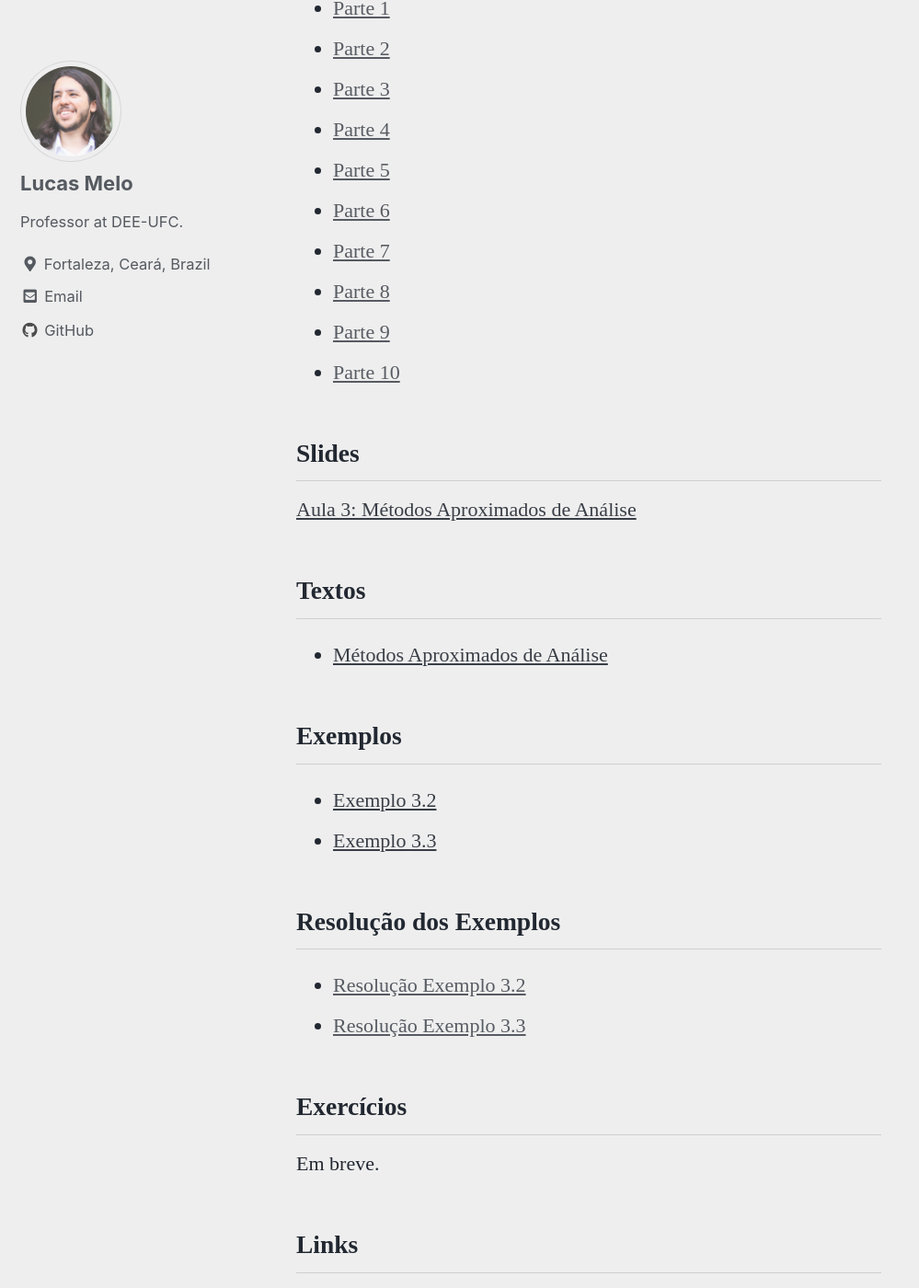
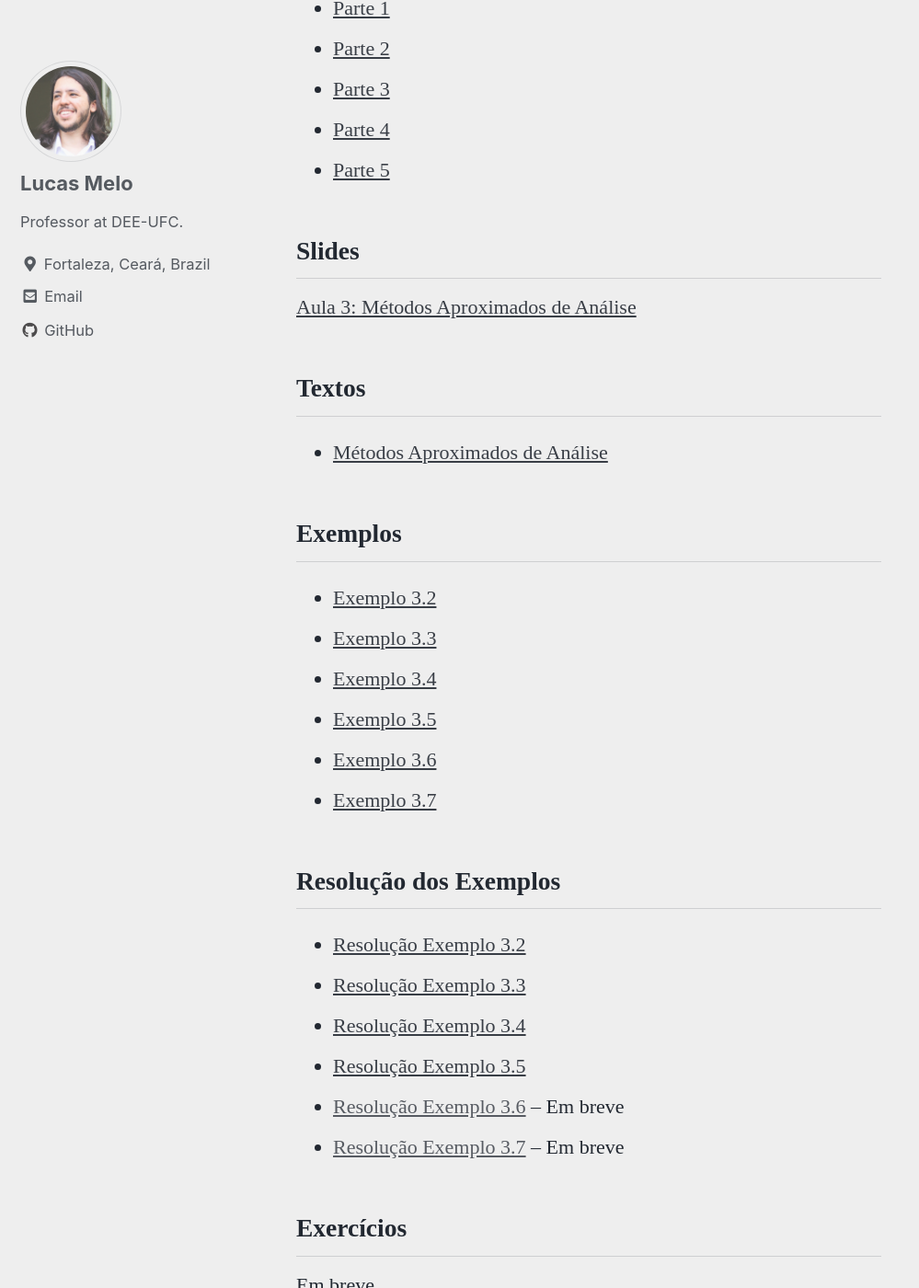
Before and after one commit to lucassm/lucassm.github.io, a Jekyll site: the page built from _teaching/DEE-2021/Unidade-03/index.md, in a window 1280 px wide and 1400 px high, scrolled down 426 px. Shown: the whole window at 92% size, without its empty margins (0-999 px from the left). Built offline with Jekyll 4.4.1, drawn with Linux system fonts in a browser that asks for light colours; cached includes are drawn as plain includes; some web fonts are replaced.

Commit message:
UPDADE: Aula 3 SDEE 2021-1

```diff
--- a/_teaching/DEE-2021/Unidade-03/index.md
+++ b/_teaching/DEE-2021/Unidade-03/index.md
@@ -10,31 +10,33 @@ location: Fortaleza, Brazil
 
 ## Aulas
 Videos com a terceira aula do curso, com o assunto: *Métodos Aproximados de Análise*:
-- [Parte 1]()
-- [Parte 2]()
-- [Parte 3]()
-- [Parte 4]()
-- [Parte 5]()
-- [Parte 6]()
-- [Parte 7]()
-- [Parte 8]()
-- [Parte 9]()
-- [Parte 10]()
-<!-- <p style="color: red">Parte 10 (Previsão para ser postada em: 20/05/21)</p> -->
+- [Parte 1](https://drive.google.com/file/d/1BMN7-QYH9Gawo_jTBnooV_t6lXIT04RQ/view?usp=sharing)
+- [Parte 2](https://drive.google.com/file/d/1eZSPeKKxUMyVejRo2MUtaLombWJYGdCw/view?usp=sharing)
+- [Parte 3](https://drive.google.com/file/d/11qfh0-FlG0yUihPMIgV1A6AzPHeFpSL2/view?usp=sharing)
+- [Parte 4](https://drive.google.com/file/d/1Eui8TBkodggi0FTUZegxSzqqAM7JcqVP/view?usp=sharing)
+- [Parte 5](https://drive.google.com/file/d/1_fNvnLvSKU_OtqxWJcc9Cz4jE9_vTbVE/view?usp=sharing)
 
 ## Slides
 [Aula 3: Métodos Aproximados de Análise](https://github.com/lucassm/lucassm.github.io/raw/master/files/SDEE-2021/aula3.pdf)
 
 ## Textos
-- [Métodos Aproximados de Análise](https://github.com/lucassm/lucassm.github.io/raw/master/files/SDEE-2021/fundamentos-de-sistemas-de-distribuicao-protected.pdf)
+- [Métodos Aproximados de Análise](https://github.com/lucassm/lucassm.github.io/raw/master/files/SDEE-2021/Unidade-3-Metodos-Aproximados-de-Analise-protected.pdf)
 
 ## Exemplos
 - [Exemplo 3.2](/teaching/DEE-2021/Unidade-03/example-3-2)
 - [Exemplo 3.3](/teaching/DEE-2021/Unidade-03/example-3-3)
+- [Exemplo 3.4](/teaching/DEE-2021/Unidade-03/example-3-4)
+- [Exemplo 3.5](/teaching/DEE-2021/Unidade-03/example-3-5)
+- [Exemplo 3.6](/teaching/DEE-2021/Unidade-03/example-3-6)
+- [Exemplo 3.7](/teaching/DEE-2021/Unidade-03/example-3-7)
 
 ## Resolução dos Exemplos
-- [Resolução Exemplo 3.2]()
-- [Resolução Exemplo 3.3]()
+- [Resolução Exemplo 3.2](https://drive.google.com/file/d/1rjydnVPfPk5ndDhkPv1QIJQl6rad2VRy/view?usp=sharing)
+- [Resolução Exemplo 3.3](https://drive.google.com/file/d/1yi5yh6LbtouIT9KKGoAD-6Dq8rmrUTLH/view?usp=sharing)
+- [Resolução Exemplo 3.4](https://drive.google.com/file/d/17UJYer5fLzYINfDM_4qLbbtwK7PR_Fff/view?usp=sharing)
+- [Resolução Exemplo 3.5](https://drive.google.com/file/d/1mVyuuXJ1Lqw7kPSFsw4qoAxXBU6kBf86/view?usp=sharing)
+- [Resolução Exemplo 3.6]() -- Em breve
+- [Resolução Exemplo 3.7]() -- Em breve
 
 ## Exercícios
 Em breve.
```
Also changed, not shown: _teaching/CII-2021-1/Lab-IV/index.md (+1 -1 lines), _teaching/DEE-2021/Unidade-03/example3-2.md (+9 -1 lines), _teaching/DEE-2021/Unidade-03/example3-4.md (added, +23 -0 lines), _teaching/DEE-2021/Unidade-03/example3-5.md (added, +14 -0 lines), _teaching/DEE-2021/Unidade-03/example3-6.md (added, +17 -0 lines), _teaching/DEE-2021/Unidade-03/example3-7.md (added, +19 -0 lines), _teaching/DEE-2021/Unidade-03/example-3-2-a.png (added), _teaching/DEE-2021/Unidade-03/example-3-2-b.png (added), _teaching/DEE-2021/Unidade-03/example-3-4.png (added), _teaching/DEE-2021/Unidade-03/example-3-6.png (added), _teaching/DEE-2021/Unidade-03/example-3-7.png (added), 2 other files.
